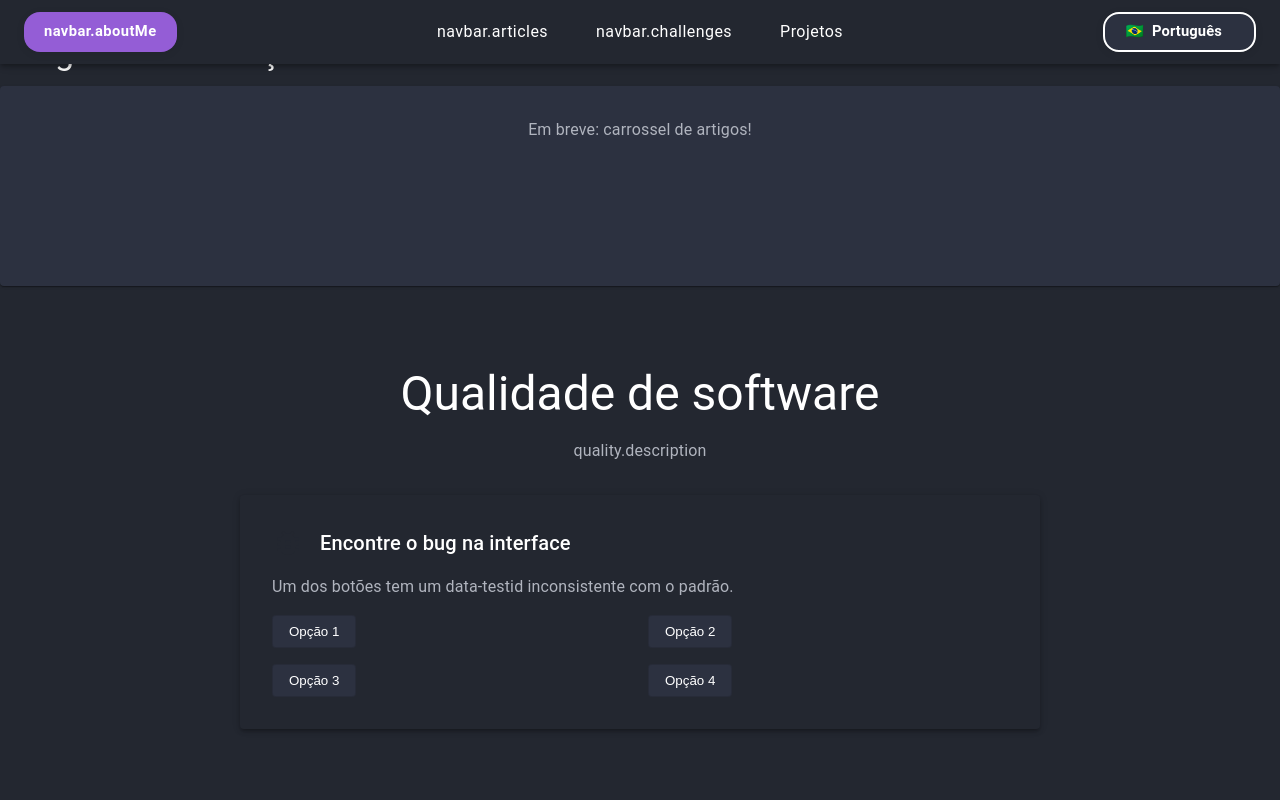
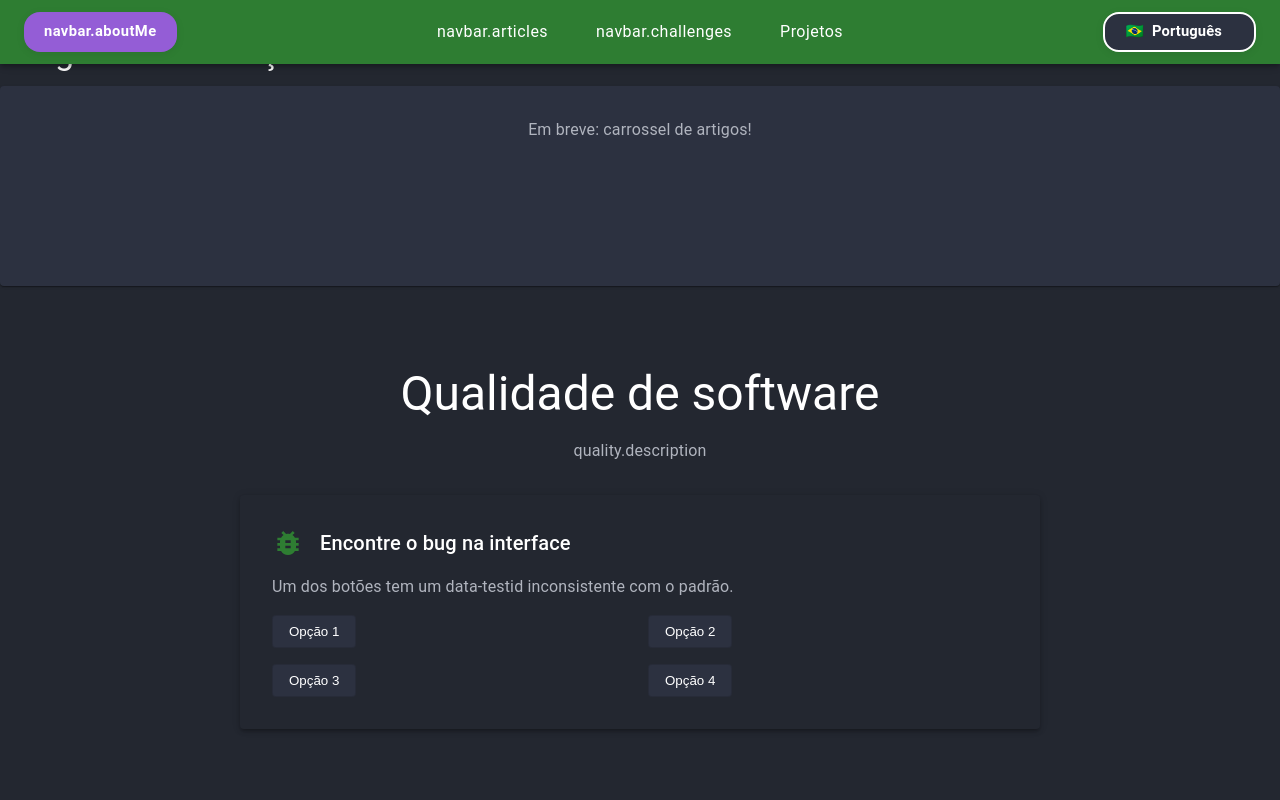
Before and after one commit to lucasperj/portfolio, a React (Vite) app: page /qalab in a window 1280 px wide. Shown: the top 800 px of the page. Built offline with nearby package versions, Linux system fonts and the light colour scheme.

Commit message:
feat: Implementar tema dinâmico para a aplicação, utilizando o React Router para alternar entre temas padrão e do QA Lab; adicionar novo tema QA Lab com paleta de cores e estilos personalizados

```diff
--- a/src/App.tsx
+++ b/src/App.tsx
@@ -1,11 +1,11 @@
 import React from 'react';
 // Importa os componentes de roteamento do React Router v6
-import { BrowserRouter, Routes, Route } from 'react-router-dom';
+import { BrowserRouter, Routes, Route, useLocation } from 'react-router-dom';
 // Importa as páginas principais
 import HomePage from './pages/HomePage';
 import QALabPage from './pages/QALabPage';
 import { ThemeProvider } from "@mui/material"
-import theme from "./theme"
+import theme, { themeQALab } from "./theme"
 import { ToastContainer } from 'react-toastify';
 import 'react-toastify/dist/ReactToastify.css';
 import styled from '@emotion/styled';
@@ -49,12 +49,24 @@ const StyledToastContainer = styled(ToastContainer)`
   }
 `;
 
+// Componente que escolhe o tema dinamicamente conforme a rota
+const ThemeRouterProvider = ({ children }: { children: React.ReactNode }) => {
+  const location = useLocation();
+  // Se a rota começa com /qalab, usa o tema do QA Lab
+  const isQALab = location.pathname.startsWith('/qalab');
+  return (
+    <ThemeProvider theme={isQALab ? themeQALab : theme}>
+      {children}
+    </ThemeProvider>
+  );
+};
+
 // Componente principal da aplicação
 const App = () => {
   return (
-    <ThemeProvider theme={theme}>
-      <LanguageProvider>
-        <BrowserRouter>
+    <LanguageProvider>
+      <BrowserRouter>
+        <ThemeRouterProvider>
           <Routes>
             {/* Rota da Home/Portfólio */}
             <Route path="/" element={<HomePage />} />
@@ -62,10 +74,10 @@ const App = () => {
             <Route path="/qalab" element={<QALabPage />} />
             {/* Futuras rotas podem ser adicionadas aqui, ex: artigos, projetos, etc */}
           </Routes>
-        </BrowserRouter>
-        <StyledToastContainer />
-      </LanguageProvider>
-    </ThemeProvider>
+          <StyledToastContainer />
+        </ThemeRouterProvider>
+      </BrowserRouter>
+    </LanguageProvider>
   );
 };
 
--- a/src/theme.ts
+++ b/src/theme.ts
@@ -1,5 +1,7 @@
 import { createTheme } from '@mui/material/styles';
+import { green } from '@mui/material/colors';
 
+// Tema padrão (Home)
 const theme = createTheme({
   palette: {
     primary: {
@@ -52,7 +54,87 @@ const theme = createTheme({
   },
   zIndex: {
     modal: 1300,
-    popover: 1200,
+    tooltip: 1100
+  },
+});
+
+// Tema QA Lab revisado
+export const themeQALab = createTheme({
+  palette: {
+    primary: {
+      main: green[800], // Verde escuro
+      light: green[200],
+      dark: green[700], // Um pouco mais claro que o 900
+      contrastText: '#FFFFFF',
+    },
+    secondary: {
+      main: '#945DD6',
+      light: '#B68EE3',
+      dark: '#7C3CCF', // Roxo um pouco mais claro
+      contrastText: '#FFFFFF',
+    },
+    background: {
+      default: '#232730', // Escuro igual home
+      paper: '#2C3140',
+    },
+    text: {
+      primary: '#FFFFFF',
+      secondary: '#B0B4BE',
+    },
+  },
+  typography: {
+    fontFamily: '"Roboto", "Helvetica", "Arial", sans-serif',
+    h1: {
+      fontSize: '2.5rem',
+      fontWeight: 700,
+      color: '#FFFFFF',
+      '@media (min-width:600px)': {
+        fontSize: '3.5rem',
+      },
+    },
+    h2: {
+      fontSize: '1.75rem',
+      fontWeight: 600,
+      color: '#FFFFFF',
+      '@media (min-width:600px)': {
+        fontSize: '2.5rem',
+      },
+    },
+    body1: {
+      color: '#FFFFFF',
+    },
+    body2: {
+      color: '#FFFFFF',
+    },
+  },
+  components: {
+    MuiButton: {
+      styleOverrides: {
+        root: {
+          borderRadius: 8,
+          textTransform: 'none',
+        },
+      },
+    },
+    MuiPaper: {
+      styleOverrides: {
+        root: {
+          backgroundColor: '#2C3140',
+          color: '#FFFFFF',
+        },
+      },
+    },
+    MuiCard: {
+      styleOverrides: {
+        root: {
+          backgroundColor: '#2C3140',
+          color: '#FFFFFF',
+        },
+      },
+    },
+  },
+  zIndex: {
+    modal: 1300,
     tooltip: 1100
   },
 });
```
Also changed, not shown: src/pages/Home/sections/Quality/Quality.tsx (indentation only).
